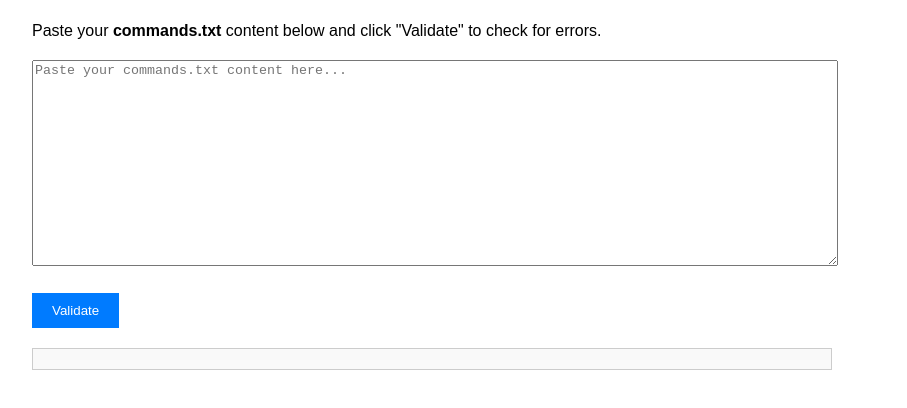
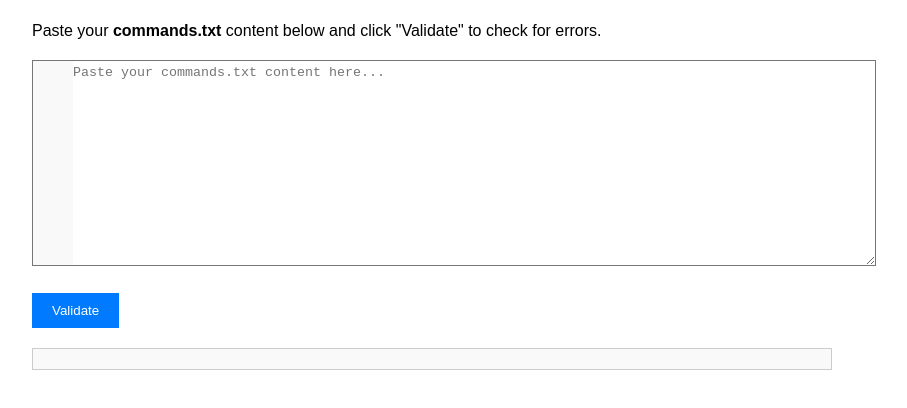
Before and after one commit to povariha123/Validator, a plain HTML site: page index.html in a window 1280 px wide. Shown: the part 76-484 px from the top of the page, without its empty margins (208-1115 px from the left). Drawn offline with Linux system fonts and the light colour scheme.

Commit message:
Update index.html

```diff
--- a/index.html
+++ b/index.html
@@ -18,7 +18,32 @@
             width: 100%;
             height: 200px;
             margin-bottom: 20px;
+            resize: vertical;
+            font-family: monospace;
         }
+        textarea.numbered {
+            counter-reset: line;
+            padding-left: 3em;
+            background: linear-gradient(to right, #f9f9f9 3em, white 3em);
+            background-attachment: local;
+            white-space: pre;
+        }
+        textarea.numbered::-webkit-scrollbar {
+            width: 0;
+        }
+        textarea.numbered {
+            line-height: 1.5;
+        }
+        textarea.numbered:focus {
+            outline: none;
+        }
+        textarea.numbered::before {
+            counter-increment: line;
+            content: counter(line);
+            position: absolute;
+            left: 10px;
+        }
+
         button {
             padding: 10px 20px;
             background-color: #007bff;
@@ -44,7 +69,7 @@
 <div class="container">
     <h1>Command Validator</h1>
     <p>Paste your <strong>commands.txt</strong> content below and click "Validate" to check for errors.</p>
-    <textarea id="commandsInput" placeholder="Paste your commands.txt content here..."></textarea>
+    <textarea id="commandsInput" class="numbered" placeholder="Paste your commands.txt content here..."></textarea>
     <button id="validateButton">Validate</button>
     <div id="output" class="output"></div>
 </div>
@@ -104,10 +129,10 @@
     async function parseCommands(input) {
         try {
             let content = input;
-            content = content.replace(/\{\s*clone\s*=\s*\{(.*?)\}\s*\},/g, (m, p1) => `clone = [{${p1.trim()}}],`);
-            content = content.replace(/clone\s*=\s*{([^}]+)}/g, (m, p1) => `clone = [${p1.trim()}]`);
+            content = content.replace(/\{\s*clone\s*=\s*\{(.*?)\}\s*\},/g, (m, p1) => `clone = [${p1.trim()}],`);
+            content = content.replace(/clone\s*=\s*{([^}]+)}/g, (m, p1) => `clone = [${p1.trim().split(',').map(x => x.trim())}]`);
             content = content.replace(/(\w+)\s*=\s*/g, '"$1": ');
-            content = content.replace(/,(\s*})/g, '$1');
+            content = content.replace(/,\s*}/g, '}');
             content = `[${content}]`;
             return JSON.parse(content);
         } catch (error) {
@@ -127,7 +152,8 @@
             for (let i = 0; i < commands.length; i++) {
                 const commandErrors = await validateCommand(commands[i], validators);
                 if (commandErrors.length > 0) {
-                    allErrors.push(`Line ${i + 1}:\n` + commandErrors.join('\n'));
+                    allErrors.push(`Line ${i + 1}:
+` + commandErrors.join('\n'));
                 }
             }
 
```
